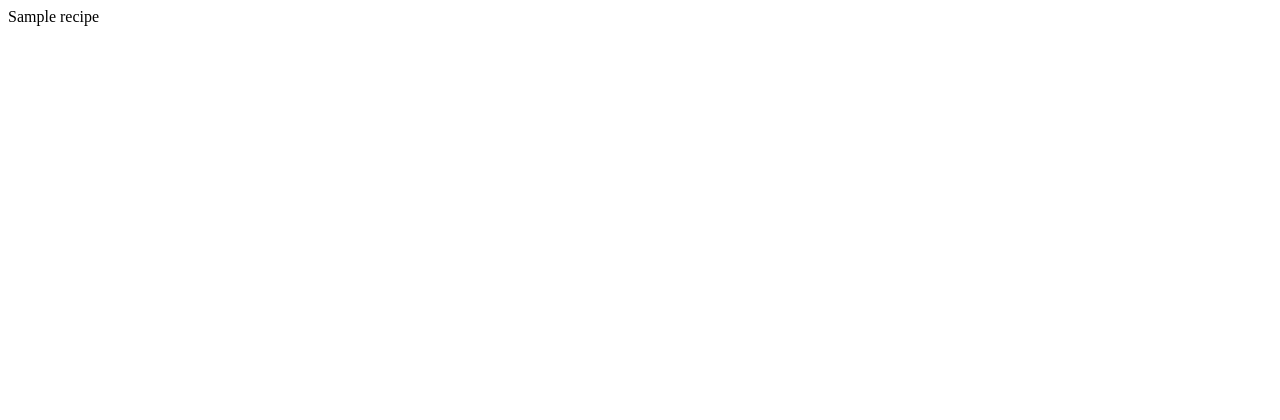
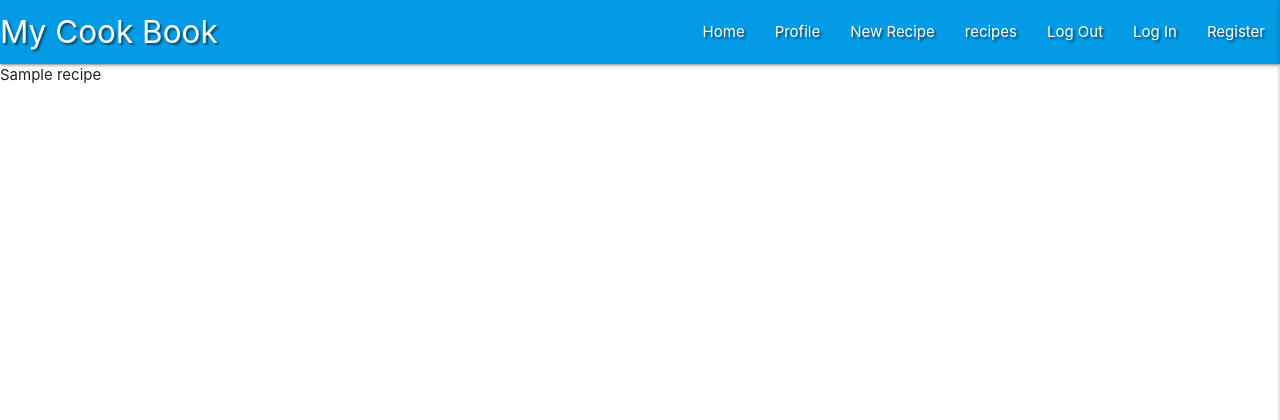
Before and after one commit to EmanuelCaires/MYCOOKBOOK, a Flask app: page / in a window 1280 px wide. Before the commit the part shown is almost empty. Shown: the top 420 px of the page. Run offline with Flask 3, Linux system fonts and the light colour scheme; a database or web service that is not in the repository returns one stand-in record (values such as "Sample title"); some libraries are stand-ins or nearby versions.

Commit message:
updated base and recipies html file

```diff
--- a/app.py
+++ b/app.py
@@ -21,7 +21,7 @@ mongo = PyMongo(app)
 @app.route("/get_recipes")
 def get_recipes():
     recipes = mongo.db.recipes.find()
-    return render_template("base.html", recipes=recipes)
+    return render_template("recipes.html", recipes=recipes)
 
 
 if __name__ == "__main__":
--- a/templates/base.html
+++ b/templates/base.html
@@ -4,11 +4,61 @@
 <head>
     <meta charset="UTF-8">
     <meta name="viewport" content="width=device-width, initial-scale=1.0">
-    <title>MYCOOKBOOK</title>
+    <link rel="stylesheet" href="https://cdnjs.cloudflare.com/ajax/libs/font-awesome/5.13.1/css/all.min.css"
+        integrity="sha512-xA6Hp6oezhjd6LiLZynuukm80f8BoZ3OpcEYaqKoCV3HKQDrYjDE1Gu8ocxgxoXmwmSzM4iqPvCsOkQNiu41GA=="
+        crossorigin="anonymous" type="text/css">
+    <link rel="stylesheet" href="https://cdnjs.cloudflare.com/ajax/libs/materialize/1.0.0/css/materialize.min.css"
+        type="text/css">
+    <link rel="stylesheet" href="{{ url_for('static', filename='css/style.css') }}" type="text/css">
+    {% block styles %}
+    {% endblock %}
+    <title>Task Manager</title>
 </head>
+
 <body>
-        {% for recipes in recipes %}
-        {{ recipes.recipe_name }}
-        {% endfor %}
+
+    <header>
+        <!-- top navbar -->
+        <nav class="nav-extended text-shadow light-blue darken-1">
+            <div class="nav-wrapper">
+                <a href="{{ url_for('get_recipes') }}" class="brand-logo">My Cook Book</a>
+                <a href="#" data-target="mobile-demo" class="sidenav-trigger right"><i class="fas fa-bars"></i></a>
+                <ul class="right hide-on-med-and-down">
+                    <li><a href="{{ url_for('get_recipes') }}">Home</a></li>
+                    <li><a href="#">Profile</a></li>
+                    <li><a href="#">New Recipe</a></li>
+                    <li><a href="#">recipes</a></li>
+                    <li><a href="#">Log Out</a></li>
+                    <li><a href="#">Log In</a></li>
+                    <li><a href="#">Register</a></li>
+                </ul>
+            </div>
+        </nav>
+
+        <!-- mobile sidenav -->
+        <ul class="sidenav" id="mobile-demo">
+            <li>
+                <h4 class="center-align light-blue-text text-darken 4">My Cook Book</h4>
+            </li>
+            <li><a href="{{ url_for('get_recipes') }}">Home</a></li>
+            <li><a href="#">Profile</a></li>
+            <li><a href="#">New Recipe</a></li>
+            <li><a href="#">Recipes</a></li>
+            <li><a href="#">Log Out</a></li>
+            <li><a href="#">Log In</a></li>
+            <li><a href="#">Register</a></li>
+        </ul>
+    </header>
+
+    {% block content %}
+    {% endblock %}
+
+    <script src="https://code.jquery.com/jquery-3.5.1.min.js"
+        integrity="sha256-9/aliU8dGd2tb6OSsuzixeV4y/faTqgFtohetphbbj0=" crossorigin="anonymous"></script>
+    <script src="https://cdnjs.cloudflare.com/ajax/libs/materialize/1.0.0/js/materialize.min.js"></script>
+    <script src="{{ url_for('static', filename='js/script.js') }}"></script>
+    {% block scripts %}
+    {% endblock %}
 </body>
+
 </html>
--- /dev/null
+++ b/templates/recipes.html
@@ -0,0 +1,9 @@
+{% extends "base.html" %}
+
+{% block content %}
+
+        {% for recipes in recipes %}
+        {{ recipes.recipe_name }}
+        {% endfor %}
+
+ {% endblock %}
--- /dev/null
+++ b/templates/static/css/style.css
@@ -0,0 +1,3 @@
+.text-shadow {
+    text-shadow: 2px 2px 2px rgba(0, 0, 0, 0.5);
+}
--- /dev/null
+++ b/templates/static/js/script.js
@@ -0,0 +1,7 @@
+/*
+    jQuery for MaterializeCSS initialization
+*/
+
+$(document).ready(function () {
+    $(".sidenav").sidenav({edge: "right"});
+});
```
Also changed, not shown: templates/static/images/backgroudimage.jpg (added).
